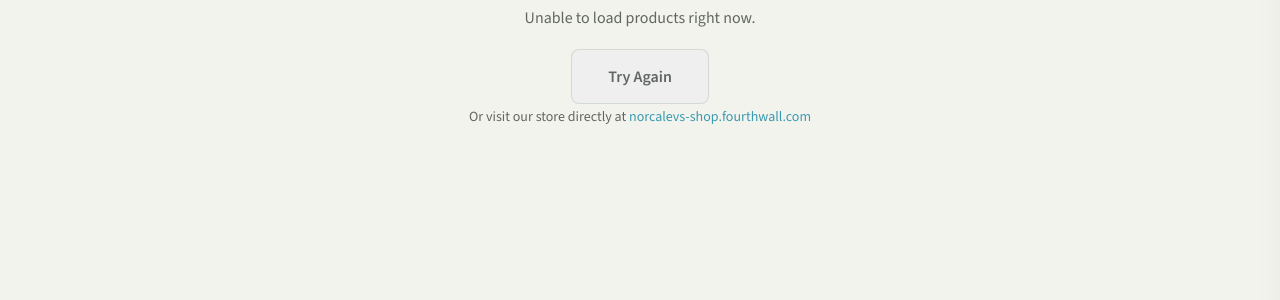
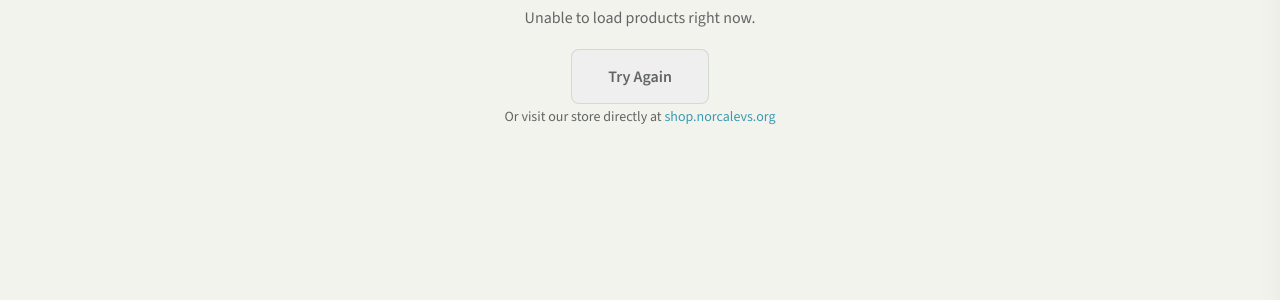
Before and after one commit to ZakWinnick/NorCalEVs, a Jekyll site: the page built from store.md, in a window 1280 px wide and 900 px high, scrolled down 620 px. Shown: the part 153-453 px from the top of the window. Built offline with Jekyll 4.4.1, drawn with Linux system fonts in a browser that asks for light colours; a script that is not in the unit is left out.

Commit message:
update(store): use shop.norcalevs.org as checkout domain
Co-Authored-By: Claude Opus 4.6 (1M context) <noreply@anthropic.com>

```diff
--- a/_config.yml
+++ b/_config.yml
@@ -79,5 +79,5 @@ version: 2025.35
 # Fourthwall Storefront
 fourthwall:
   token: "ptkn_d9dfa9b2-94b6-4832-aa87-fba88c7065df"
-  checkout_domain: "norcalevs-shop.fourthwall.com"
+  checkout_domain: "shop.norcalevs.org"
   collection: "all"
--- a/store.md
+++ b/store.md
@@ -20,7 +20,7 @@ page_class: "store-page"
   <div class="store-error" id="store-error" hidden>
     <p>Unable to load products right now.</p>
     <button class="btn btn-ghost" id="store-retry">Try Again</button>
-    <p class="store-error-fallback">Or visit our store directly at <a href="https://norcalevs-shop.fourthwall.com" target="_blank" rel="noopener noreferrer">norcalevs-shop.fourthwall.com</a></p>
+    <p class="store-error-fallback">Or visit our store directly at <a href="https://shop.norcalevs.org" target="_blank" rel="noopener noreferrer">shop.norcalevs.org</a></p>
   </div>
 </section>
 
```
